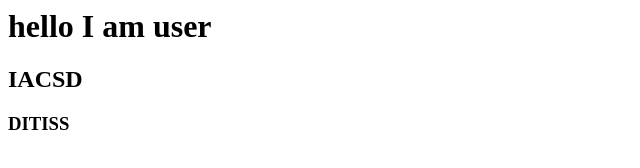
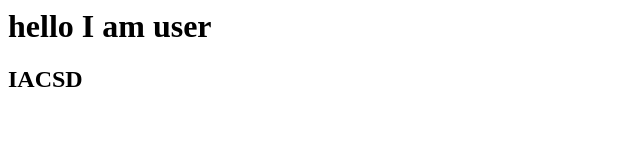
Before and after one commit to cybersquad519/DITISS_Project, a plain HTML site: page index.html in a window 1280 px wide. Shown: the full height of the page, 0-640 px from the left. Drawn offline with Linux system fonts and the light colour scheme.

Commit message:
New changes

```diff
--- a/index.html
+++ b/index.html
@@ -1,3 +1,2 @@
 <h1>hello I am user</h1>
 <h2>IACSD</h2>
-<h3>DITISS</h3>
```
